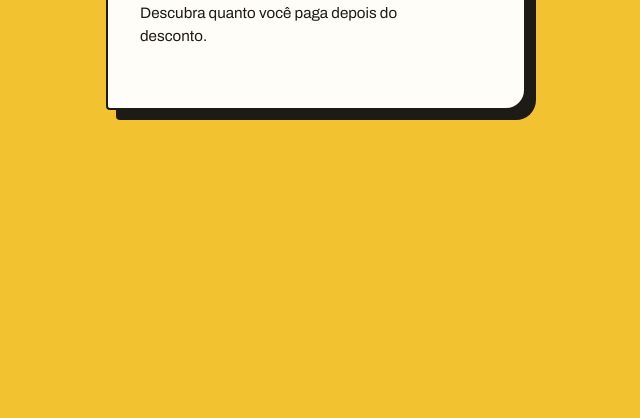
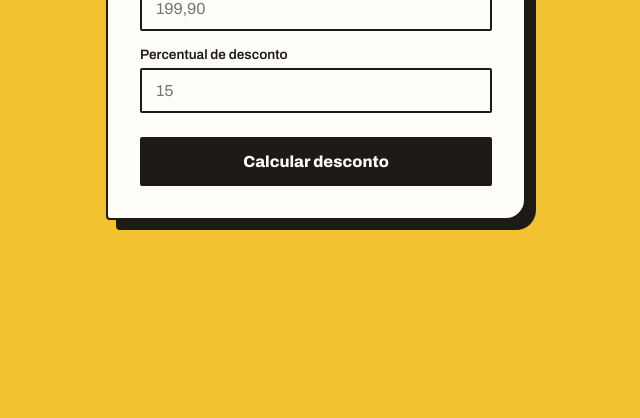
Before and after one commit to NaClara2003/calculadora-desconto, a plain HTML site: page index.html in a window 1280 px wide. Shown: the part 382-800 px from the top of the page, without its empty margins (324-964 px from the left). Drawn offline with Linux system fonts and the light colour scheme.

Commit message:
feat: formulario de entrada do preco e do percentual de desconto

```diff
--- a/index.html
+++ b/index.html
@@ -14,6 +14,18 @@
     <span class="furo" aria-hidden="true"></span>
     <h1>Calculadora de desconto</h1>
     <p class="sub">Descubra quanto você paga depois do desconto.</p>
+        <form id="form" novalidate>
+      <div class="campo">
+        <label for="preco">Preço original (R$)</label>
+        <input id="preco" type="number" min="0" step="0.01" placeholder="199,90" />
+      </div>
+      <div class="campo">
+        <label for="percentual">Percentual de desconto</label>
+        <input id="percentual" type="number" min="0" max="100" step="0.1" placeholder="15" />
+      </div>
+      <button type="submit">Calcular desconto</button>
+      <p class="erro" id="erro" hidden></p>
+    </form>
   </main>
 </body>
 </html>
--- a/style.css
+++ b/style.css
@@ -55,3 +55,55 @@ h1 {
   font-size: 0.95rem;
   line-height: 1.5;
 }
+
+.campo + .campo {
+  margin-top: 16px;
+}
+
+label {
+  display: block;
+  margin-bottom: 6px;
+  font-size: 0.85rem;
+  font-weight: 600;
+}
+
+input {
+  width: 100%;
+  padding: 12px 14px;
+  font: inherit;
+  color: inherit;
+  background: transparent;
+  border: 2px solid var(--tinta);
+  border-radius: 2px;
+}
+
+input:focus-visible,
+button:focus-visible {
+  outline: 3px solid var(--alerta);
+  outline-offset: 2px;
+}
+
+button {
+  width: 100%;
+  margin-top: 24px;
+  padding: 14px;
+  font: inherit;
+  font-weight: 800;
+  color: var(--papel);
+  background: var(--tinta);
+  border: 2px solid var(--tinta);
+  border-radius: 2px;
+  cursor: pointer;
+}
+
+button:hover {
+  background: var(--alerta);
+  border-color: var(--alerta);
+}
+
+.erro {
+  margin: 16px 0 0;
+  font-size: 0.9rem;
+  font-weight: 600;
+  color: var(--alerta);
+}
```
